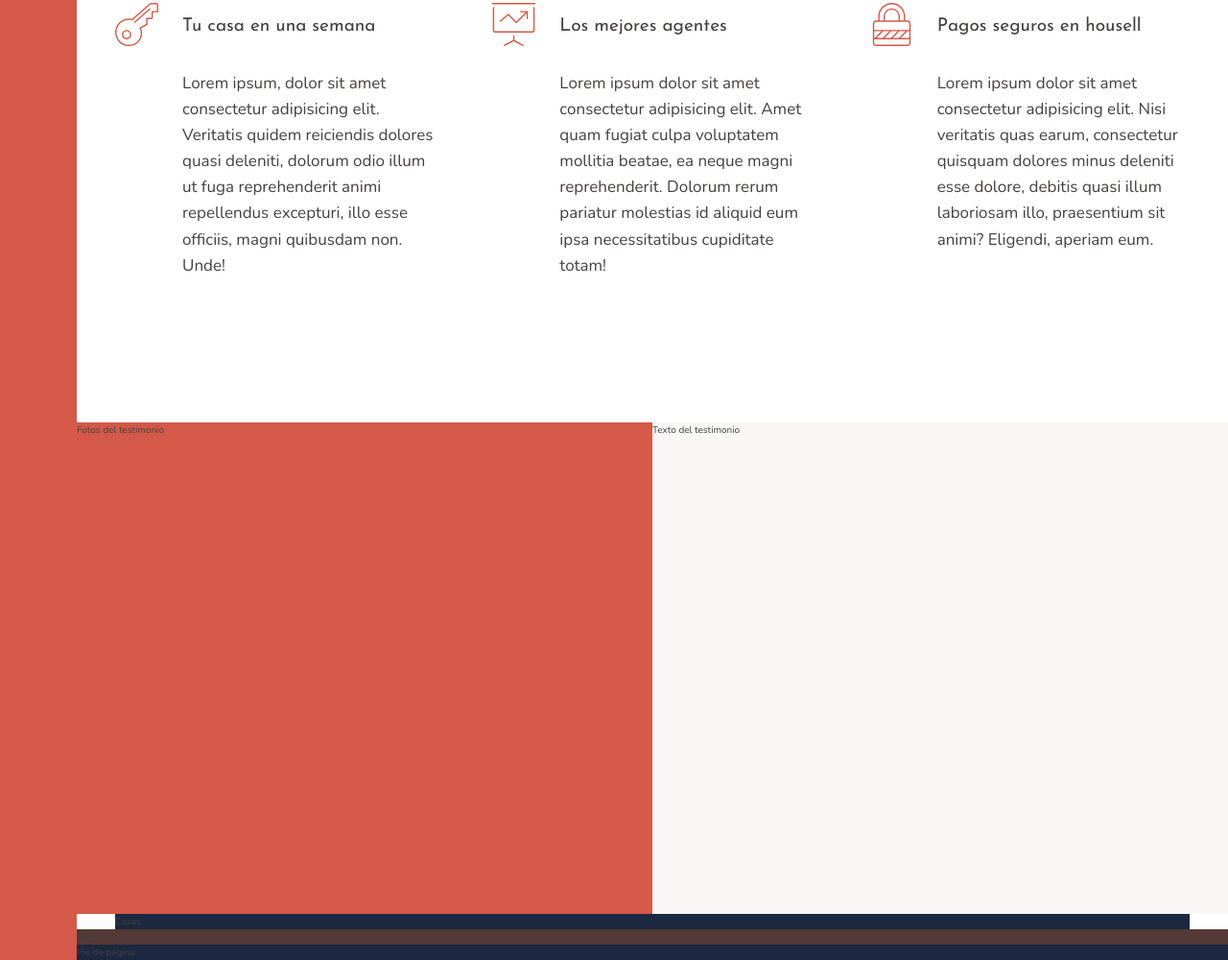
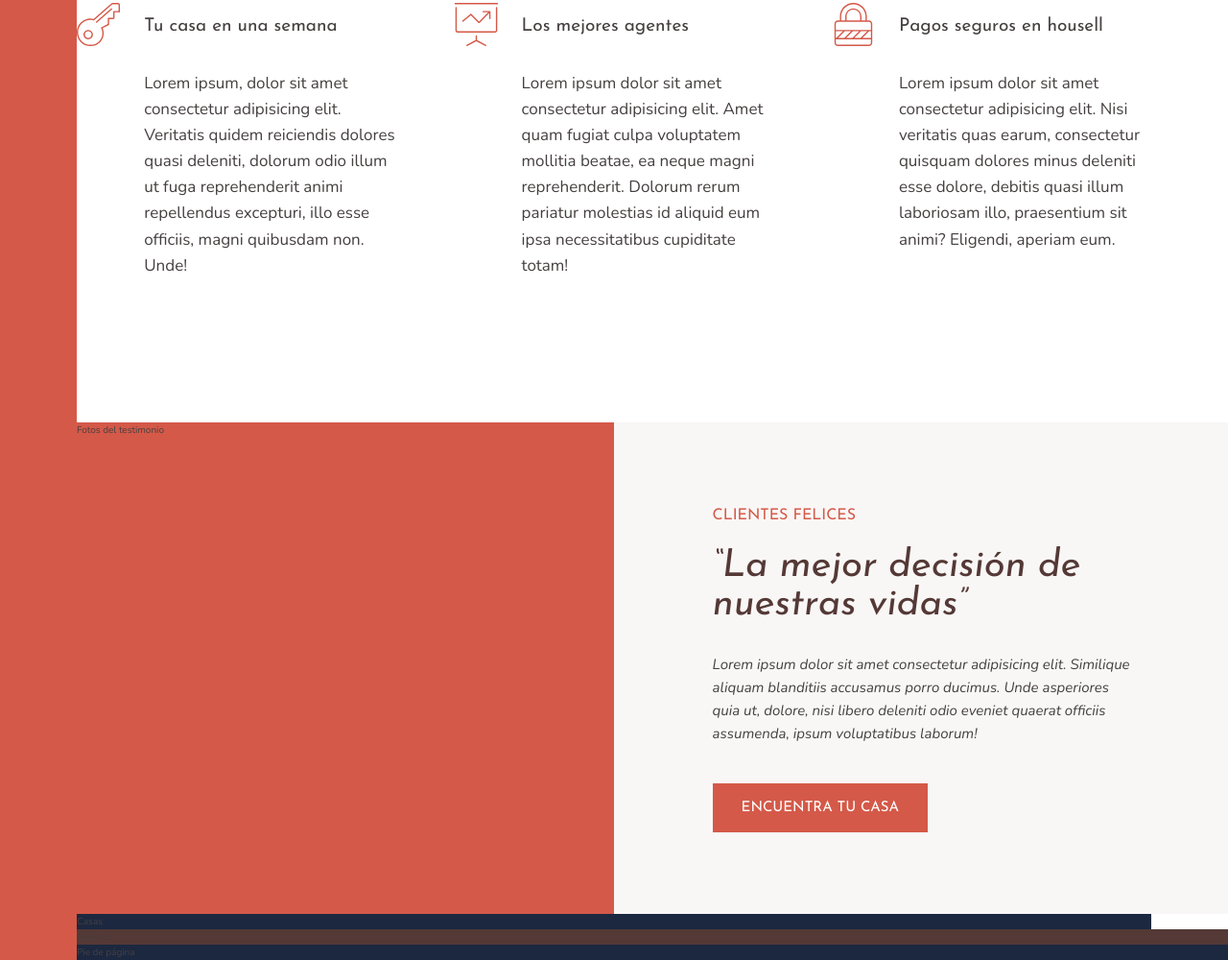
Before and after one commit to gerardoparrajc/css-grid, a website: page index.html in a window 1280 px wide. Shown: the part 1115-2115 px from the top of the page at 96% size. Drawn offline with nearby package versions, Linux system fonts and the light colour scheme.

Commit message:
Maquetado el bloque de texto del testimonio

```diff
--- a/index.html
+++ b/index.html
@@ -79,7 +79,10 @@
         Fotos del testimonio
     </div>
     <div class="story__content">
-        Texto del testimonio
+        <h3 class="heading-3 mb-sm">Clientes felices</h3>
+        <h2 class="heading-2 heading-2--dark mb-md">&ldquo;La mejor decisión de nuestras vidas&rdquo;</h2>
+        <div class="story__text">Lorem ipsum dolor sit amet consectetur adipisicing elit. Similique aliquam blanditiis accusamus porro ducimus. Unde asperiores quia ut, dolore, nisi libero deleniti odio eveniet quaerat officiis assumenda, ipsum voluptatibus laborum!</div>
+        <button class="btn">Encuentra tu casa</button>
     </div>
     <div class="homes">
         Casas
--- a/sass/_base.scss
+++ b/sass/_base.scss
@@ -43,3 +43,20 @@ body {
     // grid-template-columns: 8rem repeat(8, minmax(min-content, 14rem));
     grid-template-columns: [sidebar-start] 8rem [sidebar-end full-start] 1fr [center-start] repeat(8, [col-start] minmax(min-content, 14rem) [col-end] ) [center-end] 1fr [full-end];
 }
+
+.btn {
+    background-color: $color-primary;
+    color: #fff;
+    border: none;
+    border-radius: 0;
+    font-family: $font-display;
+    font-size: 1.5rem;
+    text-transform: uppercase;
+    padding: 1.8rem 3rem;
+    cursor: pointer;
+    transition: all .2s;
+
+    &:hover {
+        background-color: $color-primary-dark;
+    }
+}
--- a/sass/_stories.scss
+++ b/sass/_stories.scss
@@ -11,5 +11,22 @@
 
         grid-column: col-start 5 / full-end;
         grid-row: 3 / 4;
+
+        padding: 6rem 8vw;
+
+        display: grid;
+        align-content: center;
+        justify-items: start;
+
+        /* display: flex;
+        flex-direction: column;
+        justify-content: center;
+        align-items: flex-start; */
+    }
+
+    &__text {
+        font-size: 1.5rem;
+        font-style: italic;
+        margin-bottom: 4rem;
     }
 }
--- a/sass/_typography.scss
+++ b/sass/_typography.scss
@@ -1,5 +1,37 @@
-.heading-4 {
+%heading {
     font-family: $font-display;
     font-weight: 400;
+}
+
+
+.heading-2 {
+    @extend %heading;
+    font-size: 4rem;
+    font-style: italic;
+    line-height: 1;
+
+    &--light {
+        color: $color-grey-light-1;
+    }
+
+    &--dark {
+        color: $color-grey-dark-1;
+    }
+}
+
+.heading-3 {
+    @extend %heading;
+    font-size: 1.6rem;
+    color: $color-primary;
+    text-transform: uppercase;
+}
+
+.heading-4 {
+    @extend %heading;
     font-size: 1.9rem;
 }
+
+.mb-sm { margin-bottom: 2rem; }
+.mb-md { margin-bottom: 3rem; }
+.mb-lg { margin-bottom: 4rem; }
+.mb-hg { margin-bottom: 8rem; }
```
Also changed, not shown: css/style.css.
